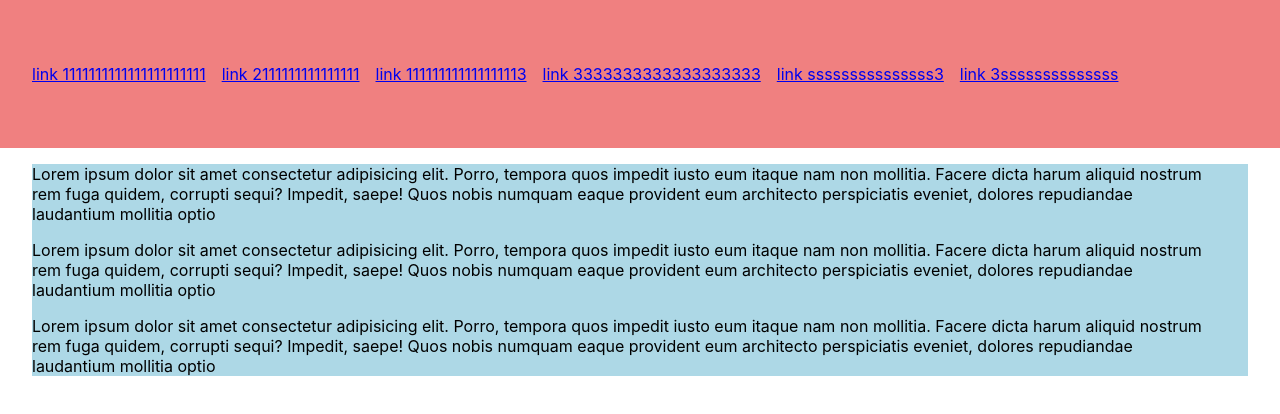
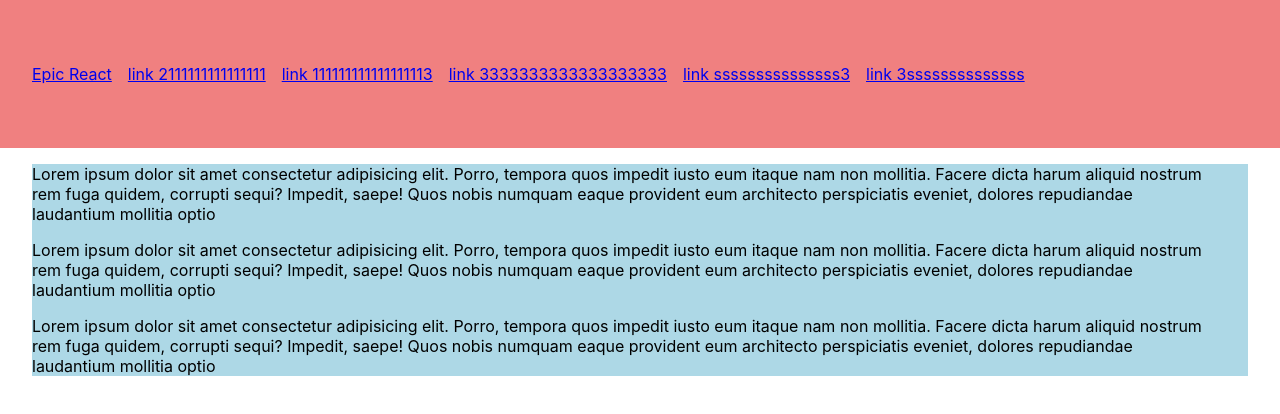
Before and after one commit to niltonxp2/react-helper, a React (Create React App) app: page / in a window 1280 px wide. Shown: the top 414 px of the page. Built offline with nearby package versions, Linux system fonts and the light colour scheme.

Commit message:
feat: understanding react key prop

```diff
--- a/src/pages/App.tsx
+++ b/src/pages/App.tsx
@@ -1,3 +1,4 @@
+import { Link } from 'react-router-dom';
 import styled from 'styled-components';
 import {
   FullWidthSection,
@@ -5,6 +6,7 @@ import {
   Row,
   MaxWidthSection,
 } from '../components/Layout';
+import paths from '../routes/paths';
 import { removeNullValues } from '../shared/functions';
 import payload from '../__mocks__/payload.json';
 
@@ -30,7 +32,7 @@ function App() {
     <Grid>
       <Header as="header">
         <Nav as="nav" xxls={2} xls={2} lgs={2} mds={2} sms={2} xss={2}>
-          <a href="/#">link 1111111111111111111111</a>
+          <Link to={paths.reactHooks}>Epic React</Link>
           <a href="/#">link 2111111111111111</a>
           <a href="/#">link 111111111111111113</a>
           <a href="/#">link 3333333333333333333</a>
--- a/src/routes/paths.ts
+++ b/src/routes/paths.ts
@@ -6,4 +6,5 @@ export default {
   useCallbackUseMemo: rootPath + 'perf/useCallback-useMemo',
   memo: rootPath + 'perf/memo',
   context: rootPath + 'contextApi',
+  reactHooks: rootPath + 'epic-react-hooks',
 };
--- a/src/routes/routes.ts
+++ b/src/routes/routes.ts
@@ -9,6 +9,7 @@ const UseCallbackAndUseMemo = lazy(
 const Memo = lazy(() => import('../pages/Performance/Memo'));
 const App = lazy(() => import('../pages/App'));
 const CountContextApi = lazy(() => import('../pages/CountContextApi'));
+const ReactHooksRouts = lazy(() => import('../pages/EpicReact/routes'));
 
 export interface IRoute {
   key: string;
@@ -38,8 +39,13 @@ export const routes: IRoute[] = [
     element: Memo,
   },
   {
-    key: 'memo',
+    key: 'context',
     path: paths.context,
     element: CountContextApi,
   },
+  {
+    key: 'reactHooks',
+    path: `${paths.reactHooks}/*`,
+    element: ReactHooksRouts,
+  },
 ];
```
